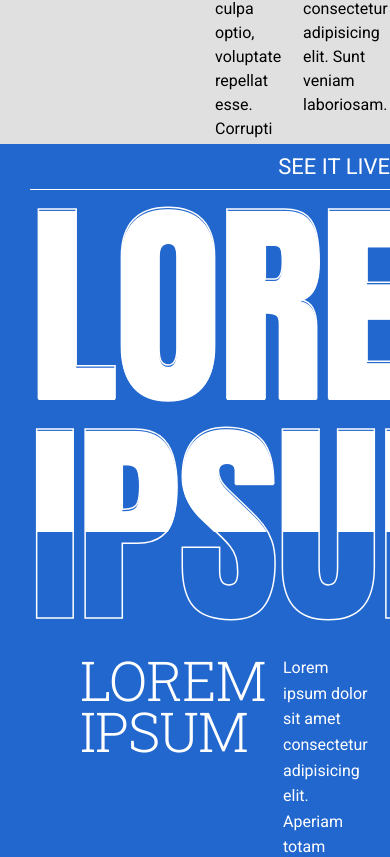
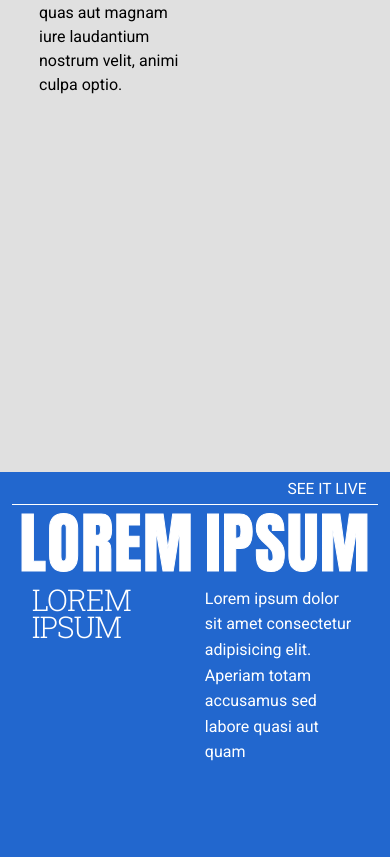
Before and after one commit to etan552/year2021, a website with bundled scripts: page client/index.html in a window 390 px wide. Shown: the part 4500-5357 px from the top of the page. Built offline with nearby package versions, Linux system fonts and the light colour scheme.

Commit message:
added responsive view for section 4, 5, 6

```diff
--- a/client/responsive.css
+++ b/client/responsive.css
@@ -30,13 +30,15 @@
   .section-2 .container .content {
     flex-wrap: wrap;
     justify-content: center;
+    height: auto;
   }
 
   .section-2 .container .content .header {
+    font-size: 20vw;
+    width: 76vw;
+    height: 250px;
+
     transform: translateY(0);
-    width: 76vw;
-    font-size: 20vw;
-    padding: 0;
   }
 
   .section-2 .container .content .text {
@@ -65,4 +67,102 @@
   .section-3 .container .text {
     font-size: 28px;
   }
+
+  body .section-4 {
+    padding-top: 20px;
+    height: 100%;
+  }
+
+  .section-4 .container .content {
+    flex-wrap: wrap;
+    justify-content: center;
+    top: 30px;
+  }
+
+  .section-4 .container .content .header {
+    width: 76vw;
+    font-size: 20vw;
+    padding: 0;
+  }
+
+  .section-4 .container .content .text {
+    width: 80vw;
+    padding: 0;
+  }
+
+  body .section-5 .container,
+  body .section-6 .container {
+    padding: 0 3vw;
+    width: auto;
+  }
+
+  .section-5 .top .img-outline {
+    padding-left: 2vw;
+    -webkit-text-stroke: 1px white;
+  }
+
+  .section-5 .top .img-outline,
+  .section-5 .container .background-img > span {
+    font-size: 17vw;
+    word-spacing: -1.5vw;
+    letter-spacing: 0.4vw;
+  }
+  .section-5 .container .background-img {
+    top: calc(6px + 8vw);
+    left: 5vw;
+  }
+
+  .section-5 .container .background-img > span {
+    display: inline-block;
+    padding-top: 0;
+    top: calc(6px + 8vw);
+  }
+
+  .section-5 .top .website-link a,
+  .section-6 .top .website-link a {
+    height: 4vw;
+    font-size: 4vw;
+  }
+
+  .section-5 .top .website-link,
+  .section-6 .top .website-link {
+    padding: 2vw 3vw 2vw 0;
+  }
+
+  .section-5 .top .desc-container,
+  .section-6 .top .desc-container {
+    padding: 10px 20px;
+  }
+
+  .section-5 .top .website-type,
+  .section-6 .top .website-type {
+    width: 50%;
+    font-size: 30px;
+    word-spacing: 2px;
+  }
+
+  .section-5 .top .desc,
+  .section-6 .top .desc {
+    width: 47%;
+  }
+
+  .section-6 .top .img-outline {
+    padding: 0 5.2vw;
+  }
+
+  .section-6 .top .img-outline,
+  .section-6 .container .background-img > span {
+    font-size: 40vw;
+    letter-spacing: 0;
+  }
+
+  .section-6 .container .background-img {
+    top: 8.2vw;
+    left: calc(8.2vw);
+  }
+  .section-6 .container .background-img > span {
+    display: inline-block;
+    padding: 0;
+    top: 8.2vw;
+  }
 }
--- a/client/style.css
+++ b/client/style.css
@@ -130,7 +130,6 @@ body {
   left: 0;
   width: 100%;
   height: calc(125vh - 90px);
-  /* background: linear-gradient(to top, rgb(0, 0, 0), rgb(39, 39, 39)); */
   z-index: 3;
 }
 
@@ -188,7 +187,6 @@ body {
   position: absolute;
   top: 0;
   left: 0;
-  /* height: 100%; */
   display: flex;
   align-items: center;
   transition: left 0.3s ease-out;
@@ -220,6 +218,8 @@ body {
   margin: 0;
   font-family: "Big Shoulders Display", cursive;
   padding-left: 20px;
+  text-transform: uppercase;
+  font-weight: 400;
 }
 
 .section-4 .text {
```
